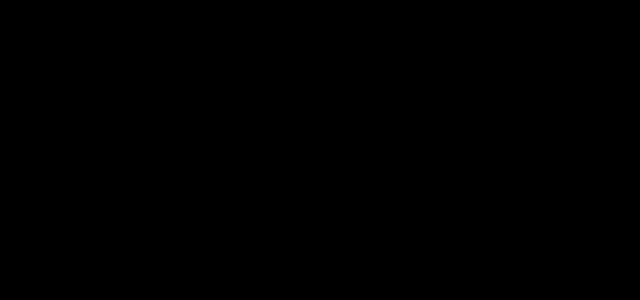
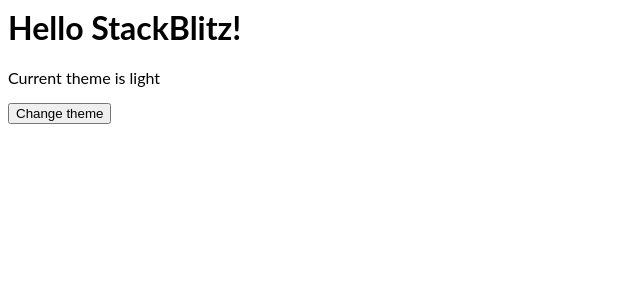
Before and after one commit to rpm42/color-theme-test, a React (Create React App) app: page / in a window 1280 px wide. Shown: the top 300 px of the page, without its empty margins (0-640 px from the left). Built offline with nearby package versions, Linux system fonts and the light colour scheme.

Commit message:
8 files modified

```diff
--- a/App.tsx
+++ b/App.tsx
@@ -1,15 +1,52 @@
 import * as React from 'react'
+import { useEffect } from 'react'
 import './style.css'
-import { BehaviorSubject } from 'rxjs'
-import { useAppContext } from './AppProvider'
+import { BehaviorSubject, Observable } from 'rxjs'
+import AppProvider, { useAppContext } from './AppProvider'
+import useObservable, { useSubject } from './utils/useObservable'
+import AppService from './AppService'
+import ValueSubject from './utils/ValueSubject'
+import useBehaviorSubject from './utils/useBehaviorSubject'
+
+function setCssVariable(name: string, value: string) {
+  if (!name || !value) return
+  document.documentElement.style.setProperty(`--${name}`, value)
+  console.log('docstyle', document.documentElement.style)
+}
+
+function useCssVariableRx(name: string, value$: ValueSubject<string>) {
+  const [value] = useObservable(value$, value$.value)
+  console.log('value', value$, value)
+  useEffect(() => {
+    if (!name || !value) return
+    setCssVariable(name, value)
+    console.log('setCssVariable', name, value)
+  }, [value])
+}
+const appService = new AppService()
 
 export default function App() {
-  const ctx = useAppContext()
-  if (!ctx) return
+  const [theme, setTheme] = useSubject<string>(
+    appService.colorTheme$,
+    appService.colorTheme$.key
+  )
+  useCssVariableRx('background', appService.background$)
+  useCssVariableRx('textColor', appService.textColor$)
+  console.log(appService)
+
+  function changeTheme() {
+    const themes = Object.keys(appService.colorTheme$.values)
+    const themeIndex = themes.indexOf(theme)
+    const nextTheme = themes[(themeIndex + 1) % themes.length]
+    setTheme(nextTheme)
+  }
   return (
-    <div>
-      <h1>Hello StackBlitz!</h1>
-      <p>Start editing to see some magic happen :)</p>
-    </div>
+    <AppProvider value={appService}>
+      <div>
+        <h1>Hello StackBlitz!</h1>
+        <p>Current theme is {theme}</p>
+        <button onClick={changeTheme}>Change theme</button>
+      </div>
+    </AppProvider>
   )
 }
--- a/AppService.ts
+++ b/AppService.ts
@@ -3,12 +3,19 @@
 import type { ColorTheme } from './variables'
 import KeySubject from './utils/KeySubject'
 import ValueSubject from './utils/ValueSubject'
+import { map } from 'rxjs/operators'
 export default class AppService {
   colorTheme$ = new KeySubject<ColorTheme>('light', COLOR_THEMES)
   background$ = new ValueSubject<string>()
   textColor$ = new ValueSubject<string>()
   constructor() {
-    this.colorTheme$.subscribe()
+    this.colorTheme$.value$
+      .pipe(map(v => v.background))
+      .subscribe(this.background$)
+    this.colorTheme$.value$
+      .pipe(map(v => v.textColor))
+      .subscribe(this.textColor$)
+    this.colorTheme$.next('light')
   }
   init() {}
 }
--- a/utils/KeySubject.ts
+++ b/utils/KeySubject.ts
@@ -8,15 +8,18 @@
 
   next = this._input$.next
 
-  constructor(initialKey: string, public values: { [key: string]: T }) {
+  constructor(public key: string, public values: { [key: string]: T }) {
     super()
     this._keys = new Set(Object.keys(values))
-    this._input$.pipe(filter(key => this._keys.has(key))).subscribe(v => super.next(v))
+    this._input$
+      .pipe(filter(key => this._keys.has(key)))
+      .subscribe(v => super.next(v))
     this.pipe(
+      tap(key => (this.key = key)),
       map(key => this.values[key]),
       tap(v => (this.value = v))
     ).subscribe(this.value$)
-    this._input$.next(initialKey)
+    this._input$.next(key)
   }
 }
 
--- a/utils/useBehaviorSubject.tsx
+++ b/utils/useBehaviorSubject.tsx
@@ -1,7 +1,9 @@
 import { useState, useEffect } from 'react'
 import { BehaviorSubject } from 'rxjs'
 
-export function useBehaviorSubject<T>(bs$: BehaviorSubject<T>): [T, (value: T) => void] {
+export function useBehaviorSubject<T>(
+  bs$: BehaviorSubject<T>
+): [T, (value: T) => void] {
   const [value, set] = useState<T>(bs$.value)
   useEffect(() => {
     const sub = bs$.subscribe(set)
--- a/utils/useObservable.tsx
+++ b/utils/useObservable.tsx
@@ -1,7 +1,11 @@
 import { useState, useEffect } from 'react'
-import { Observable } from 'rxjs'
+import { Observable, Subject } from 'rxjs'
+import ValueSubject from './ValueSubject'
 
-export function useObservable<T>(ob$: Observable<T>, initialValue?: T): [T] {
+export function useObservable<T>(
+  ob$: Observable<T>,
+  initialValue?: T
+): [T] {
   const [value, set] = useState<T>(initialValue)
   useEffect(() => {
     const sub = ob$.subscribe(set)
@@ -10,4 +14,16 @@
   return [value]
 }
 
+export function useSubject<T>(
+  sb$: Subject<T>,
+  initialValue?: T
+): [T, (value: T) => void] {
+  const [value, set] = useState<T>(initialValue)
+  useEffect(() => {
+    const sub = sb$.subscribe(set)
+    return () => sub?.unsubscribe()
+  })
+  return [value, sb$.next.bind(sb$)]
+}
+
 export default useObservable
--- a/variables.ts
+++ b/variables.ts
@@ -10,5 +10,13 @@
   dark: {
     background: 'black',
     textColor: 'white'
+  },
+  green: {
+    background: 'green',
+    textColor: 'yellow'
+  },
+  cyan: {
+    background: 'cyan',
+    textColor: 'brown'
   }
 }
```
Also changed, not shown: AppProvider.tsx (+8 -8 lines), 1 other file (tests, documents, lock files or other folders).
